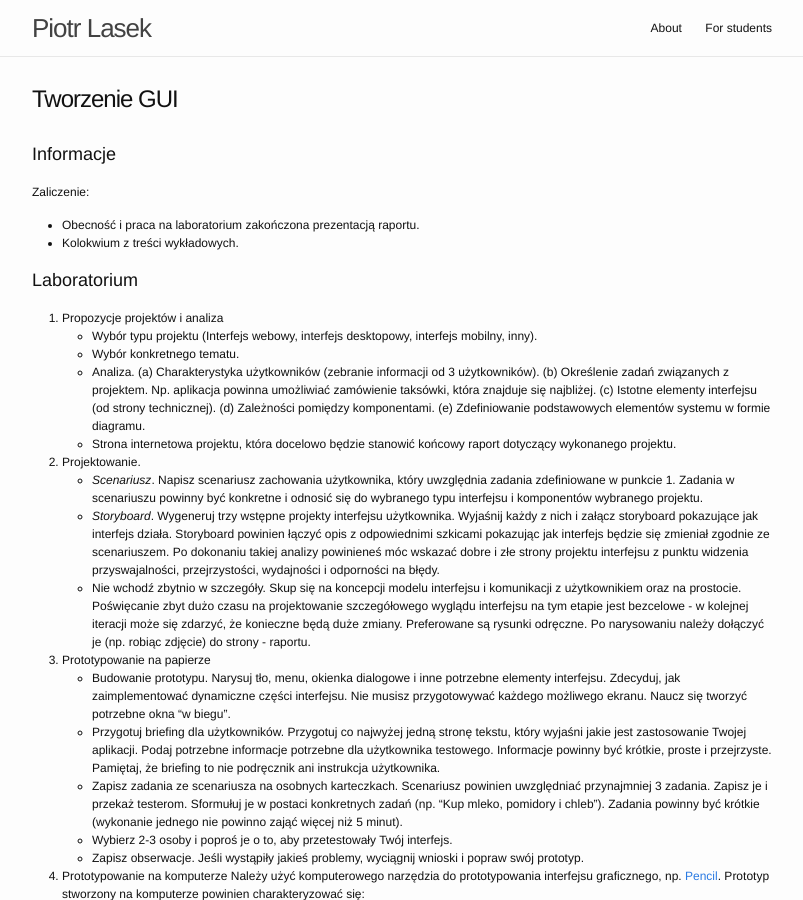
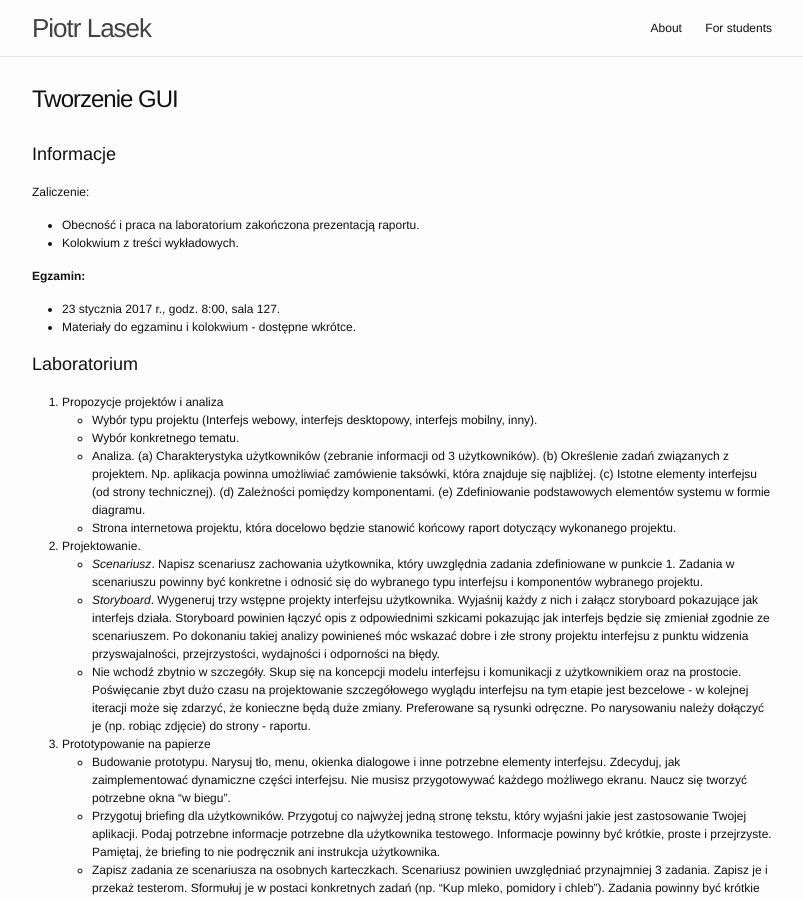
Before and after one commit to piotrlasek/piotrlasek.github.io, a Jekyll site: the page built from for-students/tgui2016.md, in a window 1280 px wide and 900 px high. Shown: the whole window, without its empty margins (238-1041 px from the left). Built offline with Jekyll 4.4.1, drawn with Linux system fonts in a browser that asks for light colours.

Commit message:
Update tgui2016.md
Informacje o egzaminie i materiałach.

```diff
--- a/for-students/tgui2016.md
+++ b/for-students/tgui2016.md
@@ -11,6 +11,11 @@ Zaliczenie:
 
 * Obecność i praca na laboratorium zakończona prezentacją raportu.
 * Kolokwium z treści wykładowych.
+
+**Egzamin:**
+
+* 23 stycznia 2017 r., godz. 8:00, sala 127.
+* Materiały do egzaminu i kolokwium - dostępne wkrótce.
 
 # Laboratorium
 
```
